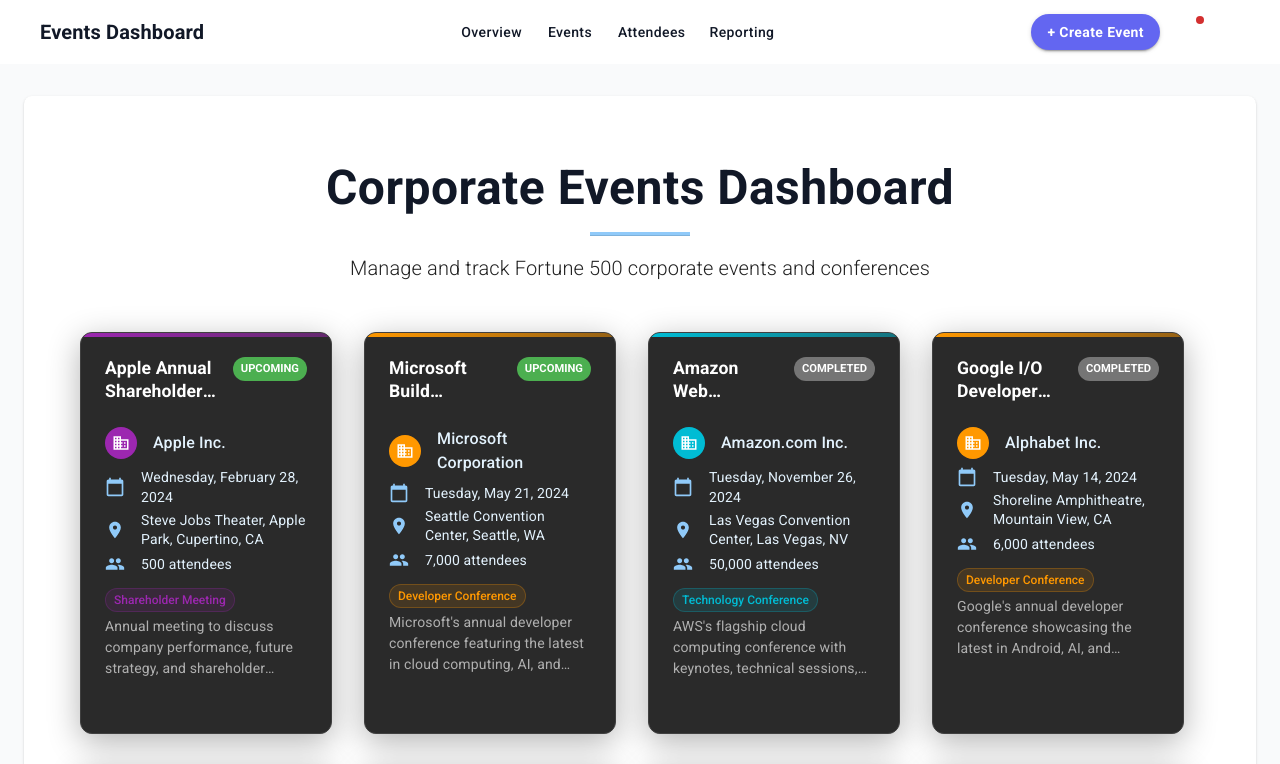
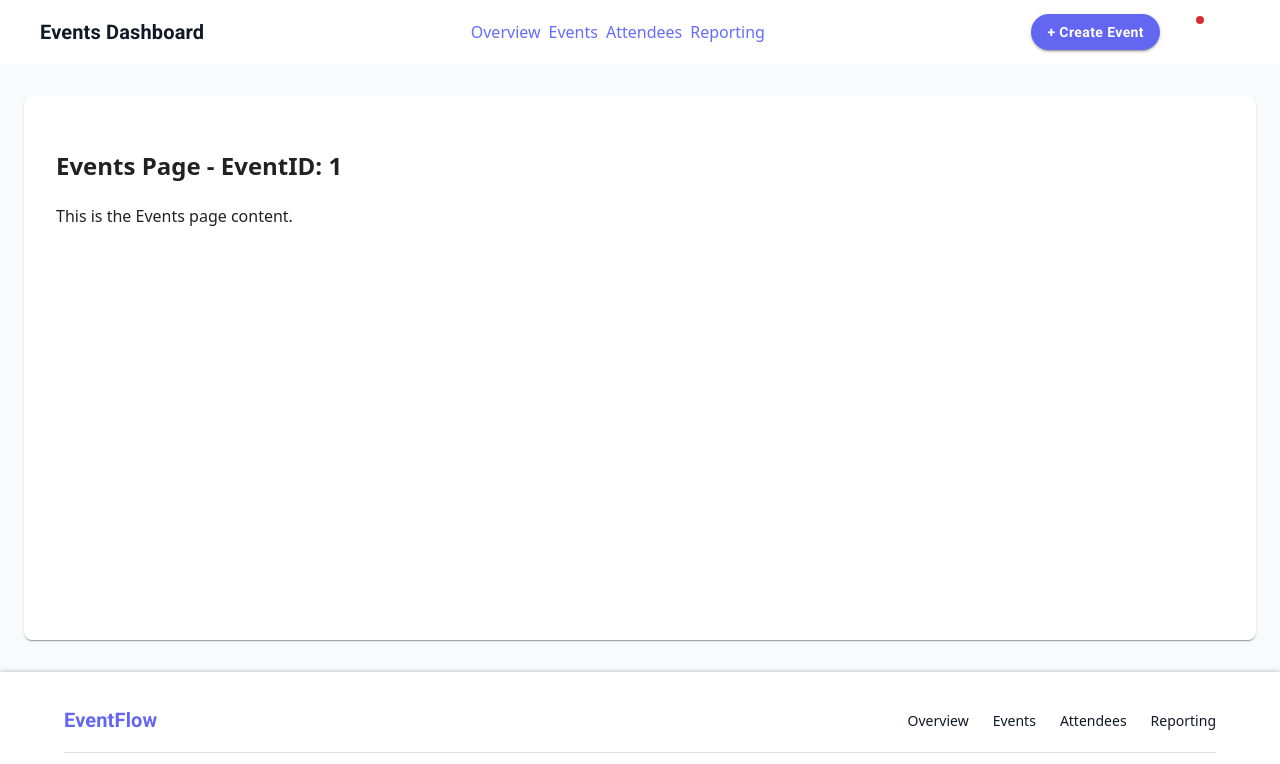
Before and after one commit to JaxsonMansouriRF/reactology, a React (Vite) app: page /events/1 in a window 1280 px wide. Shown: the top 764 px of the page. Built offline with nearby package versions, Linux system fonts and the light colour scheme; some icons are missing.

Commit message:
Routing setup

```diff
--- a/package.json
+++ b/package.json
@@ -19,6 +19,7 @@
     "react": "^19.1.1",
     "react-dom": "^19.1.1",
     "react-router": "^7.9.6",
+    "react-router-dom": "^7.9.6",
     "styled-components": "^6.1.19"
   },
   "devDependencies": {
--- a/src/App.jsx
+++ b/src/App.jsx
@@ -7,14 +7,20 @@
 import { ThemeProvider } from './utils/Context/ThemeContext.jsx';
 import { Routes, Route } from 'react-router';
 import Layout from './components/Layout/Layout.jsx';
+import Events from './pages/Events.jsx';
 
 function App() {
   return (
     <>
       <ThemeProvider>
-        <Layout>
-          <Dashboard />
-        </Layout>
+        <Routes>
+          <Route path="/" element={<Layout />}>
+            {/*  Child routes*/}
+            <Route path={'/dashboard'} element={<Dashboard />} />
+            <Route path={'/attendees'} element={<div>Attendees</div>} />
+            <Route path={'/events/:eventId'} element={<Events />} />
+          </Route>
+        </Routes>
       </ThemeProvider>
     </>
   );
--- a/src/components/Layout/Header.jsx
+++ b/src/components/Layout/Header.jsx
@@ -20,6 +20,7 @@
 import AccountCircle from '@mui/icons-material/AccountCircle';
 import MenuIcon from '@mui/icons-material/Menu';
 import { useThemeContext } from '../../utils/Context/ThemeContext.jsx';
+import { Link } from 'react-router-dom';
 
 const Header = ({ pageName }) => {
   const [isMobileMenuOpen, setIsMobileMenuOpen] = useState(false);
@@ -67,9 +68,7 @@
           {/* Middle: Navigation (Desktop Only) */}
           <Box sx={{ display: { xs: 'none', md: 'flex' }, gap: 1 }}>
             {navItems.map((item) => (
-              <Button key={item} sx={{ color: TEXT_COLOR, textTransform: 'none' }}>
-                {item}
-              </Button>
+              <Link to="/attendees"> {item}</Link>
             ))}
           </Box>
 
--- a/src/components/Layout/Layout.jsx
+++ b/src/components/Layout/Layout.jsx
@@ -2,12 +2,15 @@
 import Header from './Header.jsx';
 import Body from './Body.jsx';
 import Footer from './Footer.jsx';
+import { Outlet } from 'react-router-dom';
 
-const Layout = ({ children }) => {
+const Layout = () => {
   return (
     <>
       <Header pageName="Events Dashboard" />
-      <Body>{children}</Body>
+      <Body>
+        <Outlet />
+      </Body>
       <Footer />
     </>
   );
--- a/src/main.jsx
+++ b/src/main.jsx
@@ -6,6 +6,8 @@
 
 createRoot(document.getElementById('root')).render(
   <StrictMode>
-    <App />
+    <BrowserRouter>
+      <App />
+    </BrowserRouter>
   </StrictMode>
 );
--- a/src/pages/Events.jsx
+++ b/src/pages/Events.jsx
@@ -0,0 +1,19 @@
+import React, { useEffect } from 'react';
+import { useParams } from 'react-router-dom';
+
+const Events = () => {
+  const { eventId } = useParams();
+
+  useEffect(() => {
+    //   load up event based on eventId
+  }, [eventId]);
+
+  return (
+    <div>
+      <h2>Events Page - EventID: {eventId}</h2>
+      <p>This is the Events page content.</p>
+    </div>
+  );
+};
+
+export default Events;
```
Also changed, not shown: 1 other file (tests, documents, lock files or other folders).
